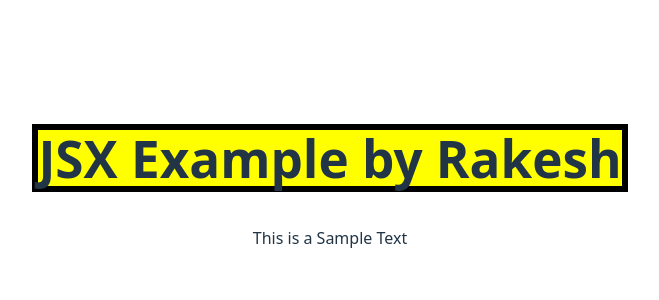
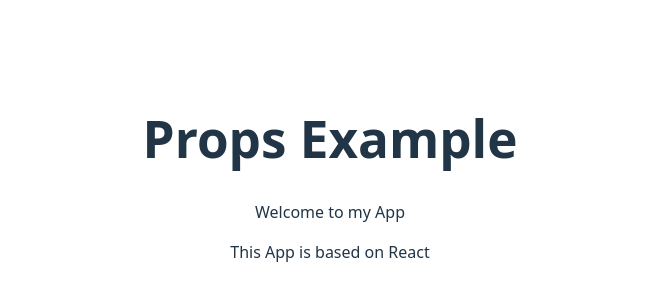
Before and after one commit to rakeshkumar04/react-app, a React (Vite) app: page / in a window 1280 px wide. Shown: the part 222-522 px from the top of the page, without its empty margins (310-969 px from the left). Built offline with nearby package versions, Linux system fonts and the light colour scheme.

Commit message:
Created Component with Props

```diff
--- a/src/App.jsx
+++ b/src/App.jsx
@@ -2,6 +2,7 @@ import HelloWorld from "./core-concepts/01-helloworld/HelloWorld"
 import Greeting from "./core-concepts/02-components/Greeting"
 import GreetingClass from "./core-concepts/02-components/GreetingClass"
 import JSXExample from "./core-concepts/03-jsx/JSXExample"
+import PropsExample from "./core-concepts/04-props/PropsExample"
 
 function App() {
   // return <HelloWorld/>
@@ -10,7 +11,9 @@ function App() {
 
   // return <GreetingClass/>
 
-  return <JSXExample/>
+  // return <JSXExample/>
+
+  return <PropsExample title="Welcome to my App" tech="React"/>
 }
 
 export default App
--- /dev/null
+++ b/src/core-concepts/04-props/PropsExample.jsx
@@ -0,0 +1,11 @@
+export default function PropsExample({title, tech}) {
+    return (
+        <>
+        <h1>Props Example</h1>
+        <p>{title}</p>
+        <p>This App is based on {tech}</p>
+        </>
+    )
+}
+
+// (title) - {title} or (props) - {props.title}
```
